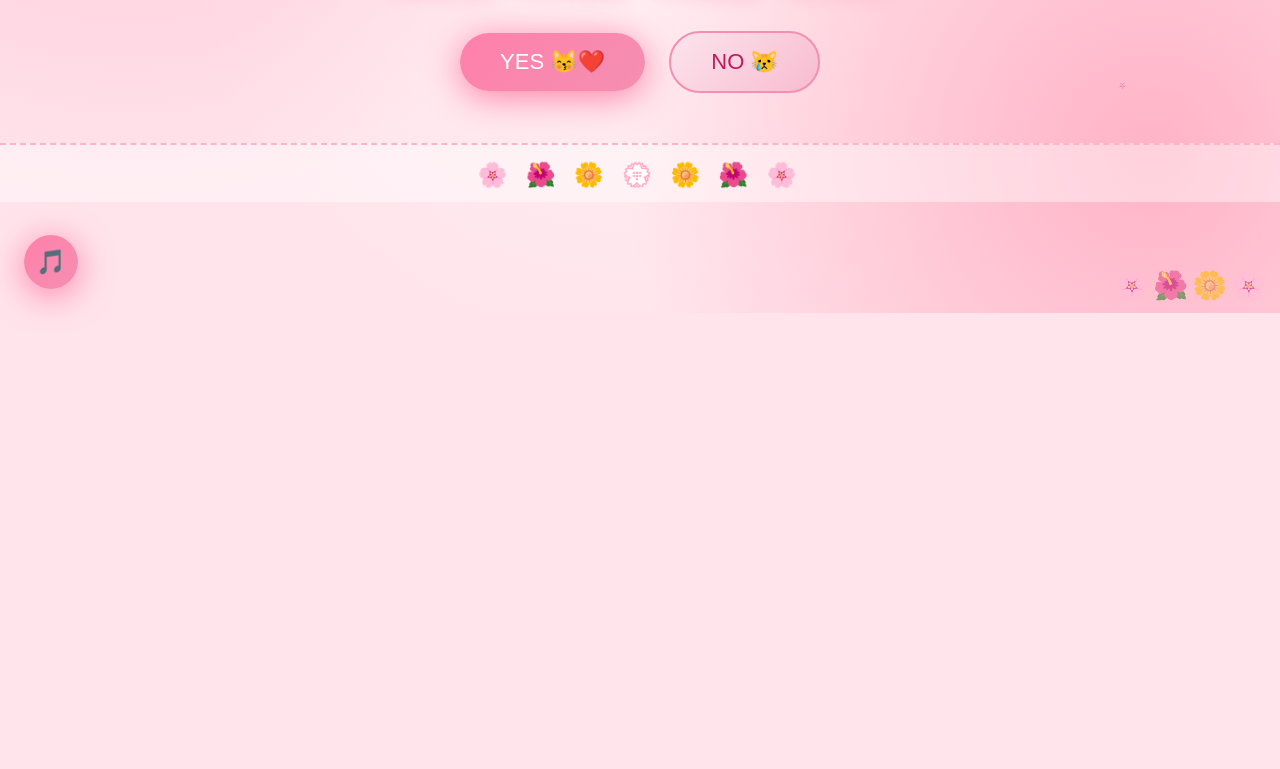
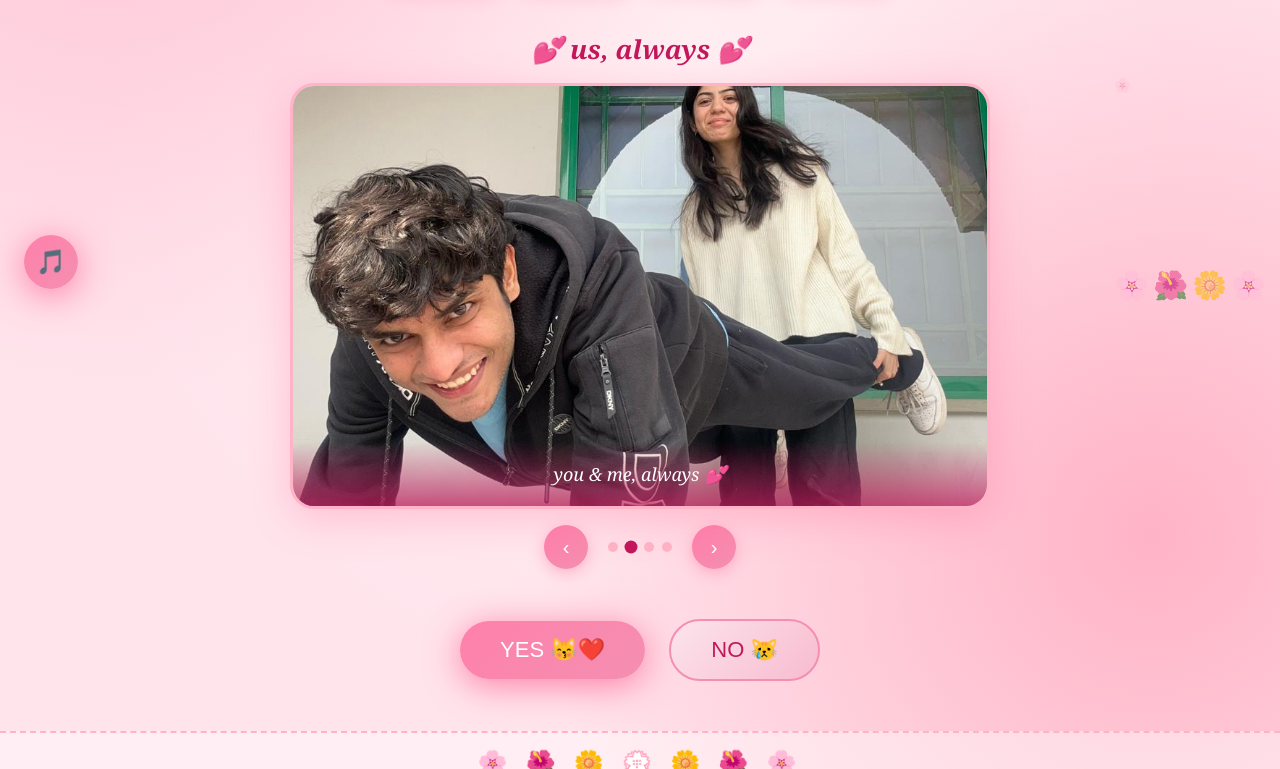
Before and after one commit to m1brahim/mycutuu, a plain HTML site: page index.html in a window 1280 px wide. Shown: the part 487-1256 px from the top of the page. Before the commit the page ends 800 px from the top, so only its background shows below. Drawn offline with Linux system fonts and the light colour scheme.

Commit message:
Update index.html

```diff
--- a/index.html
+++ b/index.html
@@ -1,7 +1,7 @@
 <!DOCTYPE html>
 <html>
 <head>
-  <title>MY WIFE ❤️❤️❤️</title>
+  <title>FOR MY WIFE!! 💕</title>
 
   <style>
 
@@ -124,6 +124,100 @@
     @keyframes wiggle {
       0%, 100% { transform: rotate(-3deg) scale(1); }
       50%       { transform: rotate(3deg)  scale(1.05); }
+    }
+
+    /* ── SLIDESHOW ── */
+    .slideshow-section {
+      margin: 40px auto;
+      max-width: 700px;
+      padding: 0 20px;
+    }
+
+    .slideshow-section h3 {
+      font-family: Georgia, serif;
+      color: #c2185b;
+      font-size: 26px;
+      font-style: italic;
+      margin-bottom: 16px;
+    }
+
+    .slideshow-box {
+      position: relative;
+      border-radius: 24px;
+      overflow: hidden;
+      box-shadow: 0 10px 40px rgba(255,100,150,0.3);
+      background: white;
+      border: 3px solid #ffb3c6;
+    }
+
+    .slideshow-box img {
+      width: 100%;
+      height: 420px;
+      object-fit: cover;
+      display: none;
+      animation: slideIn 0.8s ease;
+    }
+
+    .slideshow-box img.active {
+      display: block;
+    }
+
+    @keyframes slideIn {
+      from { opacity: 0; transform: scale(1.04); }
+      to   { opacity: 1; transform: scale(1); }
+    }
+
+    .slide-caption {
+      position: absolute;
+      bottom: 0;
+      left: 0; right: 0;
+      background: linear-gradient(to top, rgba(194,24,91,0.7), transparent);
+      color: white;
+      padding: 20px;
+      font-size: 18px;
+      font-style: italic;
+    }
+
+    .slide-controls {
+      display: flex;
+      justify-content: center;
+      align-items: center;
+      gap: 20px;
+      margin-top: 16px;
+    }
+
+    .slide-btn {
+      background: linear-gradient(135deg, #ff80ab, #f48fb1);
+      color: white;
+      border: none;
+      border-radius: 50%;
+      width: 44px;
+      height: 44px;
+      font-size: 20px;
+      cursor: pointer;
+      box-shadow: 0 4px 15px rgba(255,100,150,0.4);
+      transition: transform 0.2s;
+    }
+
+    .slide-btn:hover { transform: scale(1.1); }
+
+    .slide-dots {
+      display: flex;
+      gap: 8px;
+    }
+
+    .dot {
+      width: 10px;
+      height: 10px;
+      border-radius: 50%;
+      background: #ffb3c6;
+      cursor: pointer;
+      transition: background 0.3s, transform 0.3s;
+    }
+
+    .dot.active {
+      background: #c2185b;
+      transform: scale(1.3);
     }
 
     .buttons {
@@ -259,6 +353,23 @@
     <span>💌</span>
   </div>
 
+  <!-- SLIDESHOW -->
+  <div class="slideshow-section">
+    <h3>💕 us, always 💕</h3>
+    <div class="slideshow-box">
+      <img src="photo1.jpeg" class="active" alt="us"/>
+      <img src="photo2.jpeg" alt="us"/>
+      <img src="photo3.jpeg" alt="us"/>
+      <img src="photo4.jpeg" alt="us"/>
+      <div class="slide-caption" id="slideCaption">our little moments 🌸</div>
+    </div>
+    <div class="slide-controls">
+      <button class="slide-btn" onclick="changeSlide(-1)">‹</button>
+      <div class="slide-dots" id="dots"></div>
+      <button class="slide-btn" onclick="changeSlide(1)">›</button>
+    </div>
+  </div>
+
   <div class="buttons">
     <button id="yesBtn">YES 😽❤️</button>
     <button id="noBtn">NO 😿</button>
@@ -302,6 +413,44 @@
         musicBtn.innerText = '🎵';
       }
     });
+
+    // --- SLIDESHOW ---
+    const captions = [
+      'our little moments 🌸',
+      'you & me, always 💕',
+      'my favourite person 🥰',
+      'forever yours 🌹'
+    ];
+
+    let current = 0;
+    const slides = document.querySelectorAll('.slideshow-box img');
+    const dotsContainer = document.getElementById('dots');
+    const caption = document.getElementById('slideCaption');
+
+    // build dots
+    slides.forEach((_, i) => {
+      const dot = document.createElement('div');
+      dot.classList.add('dot');
+      if (i === 0) dot.classList.add('active');
+      dot.addEventListener('click', () => goToSlide(i));
+      dotsContainer.appendChild(dot);
+    });
+
+    function goToSlide(n) {
+      slides[current].classList.remove('active');
+      dotsContainer.children[current].classList.remove('active');
+      current = (n + slides.length) % slides.length;
+      slides[current].classList.add('active');
+      dotsContainer.children[current].classList.add('active');
+      caption.innerText = captions[current];
+    }
+
+    function changeSlide(dir) {
+      goToSlide(current + dir);
+    }
+
+    // auto advance every 4 seconds
+    setInterval(() => changeSlide(1), 4000);
 
     // --- NO BUTTON RUNS AWAY ---
     const noBtn = document.getElementById('noBtn');
```
